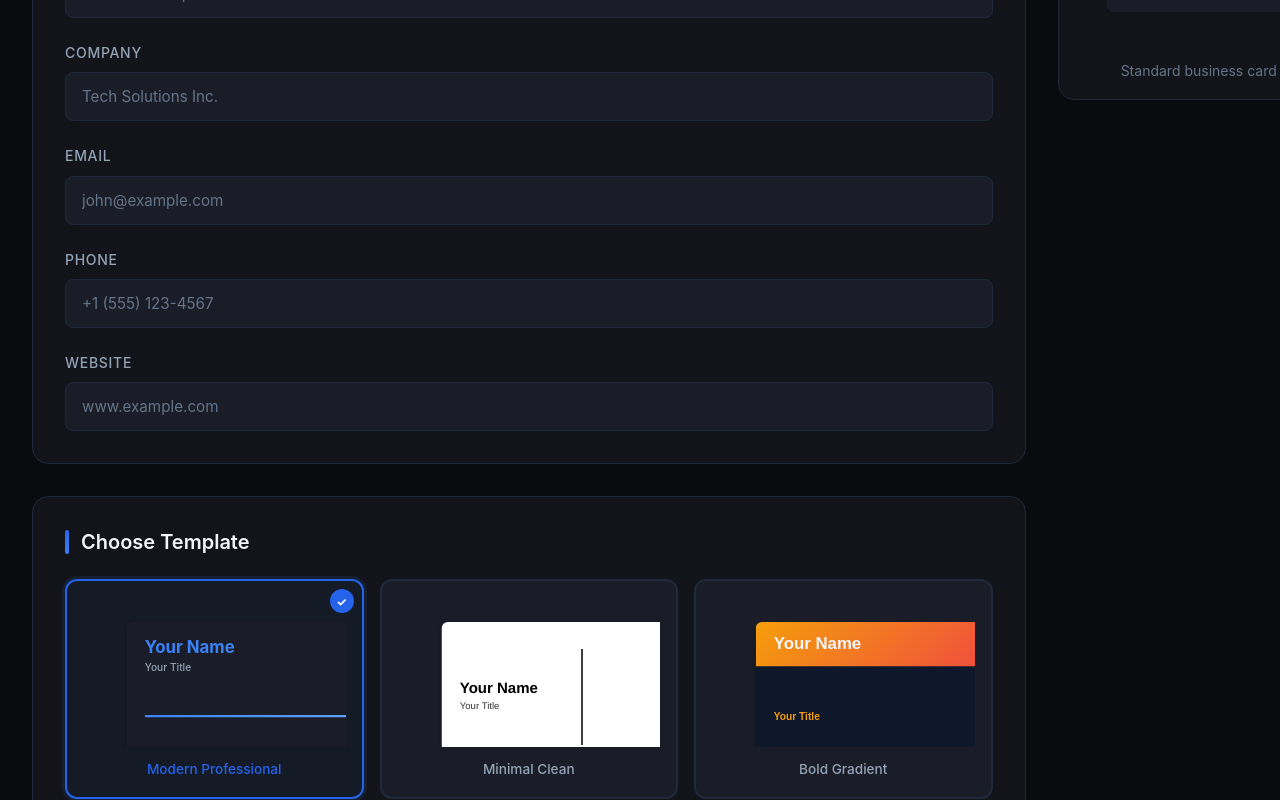
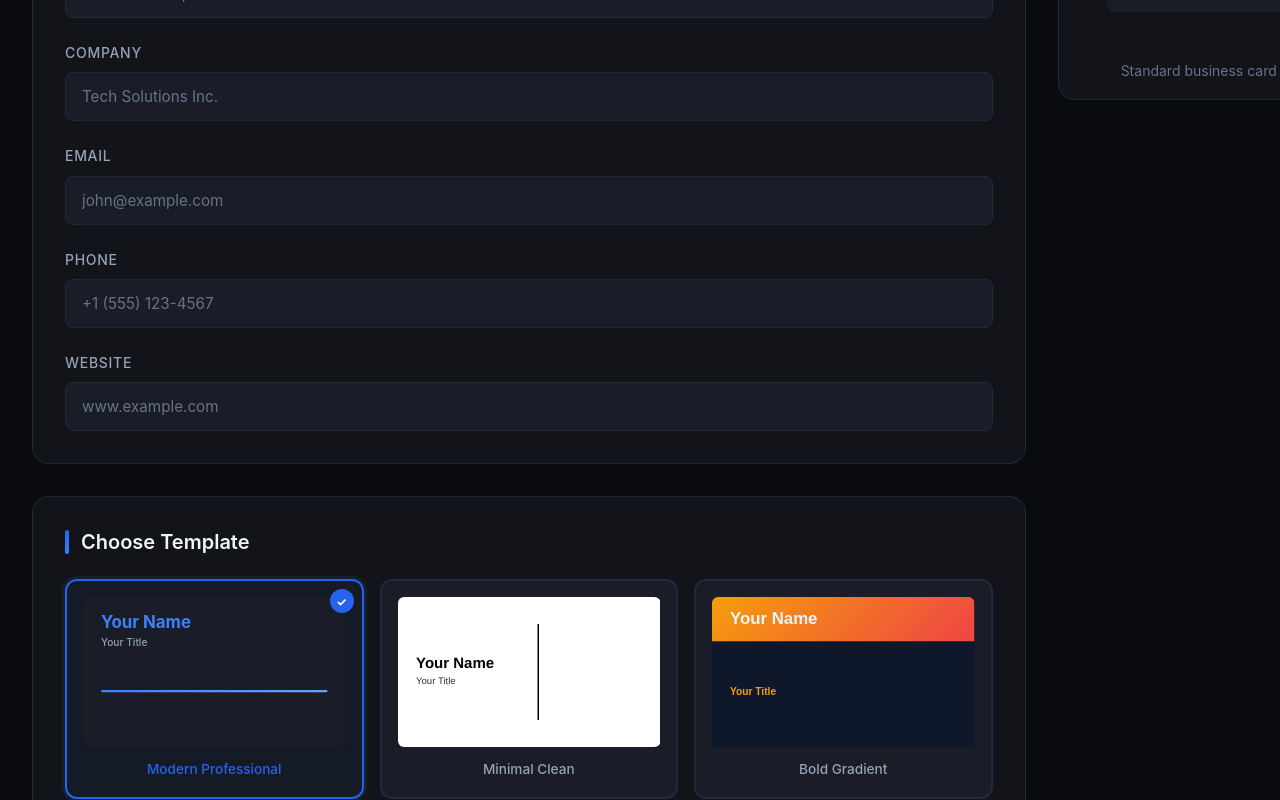
Before and after one commit to BraydenRic/BusinessCardMaker, a React (Vite) app: page /editor in a window 1280 px wide. Shown: the part 458-1258 px from the top of the page. Built offline with nearby package versions, Linux system fonts and the light colour scheme; no server answers; the database is empty; sample sign-in values are in the browser's storage.

Commit message:
Live Preview Fixed

```diff
--- a/index.html
+++ b/index.html
@@ -2,9 +2,9 @@
 <html lang="en">
   <head>
     <meta charset="UTF-8" />
-    <link rel="icon" type="image/svg+xml" href="/vite.svg" />
+    <link rel="icon" type="image/svg+xml" href="/favicon.svg" />
     <meta name="viewport" content="width=device-width, initial-scale=1.0" />
-    <title>landing-page-builder</title>
+    <title>Business Card Maker</title>
   </head>
   <body>
     <div id="root"></div>
--- a/src/pages/Editor.css
+++ b/src/pages/Editor.css
@@ -158,11 +158,6 @@
   width: 100%;
 }
 
-.template-mini-preview .business-card-wrapper,
-.template-mini-preview .business-card-wrapper > div {
-  transform-origin: center center !important;
-}
-
 /* Override parent centering for cards */
 .template-mini-preview * {
   text-align: left;
```
Also changed, not shown: public/favicon.svg (added).
